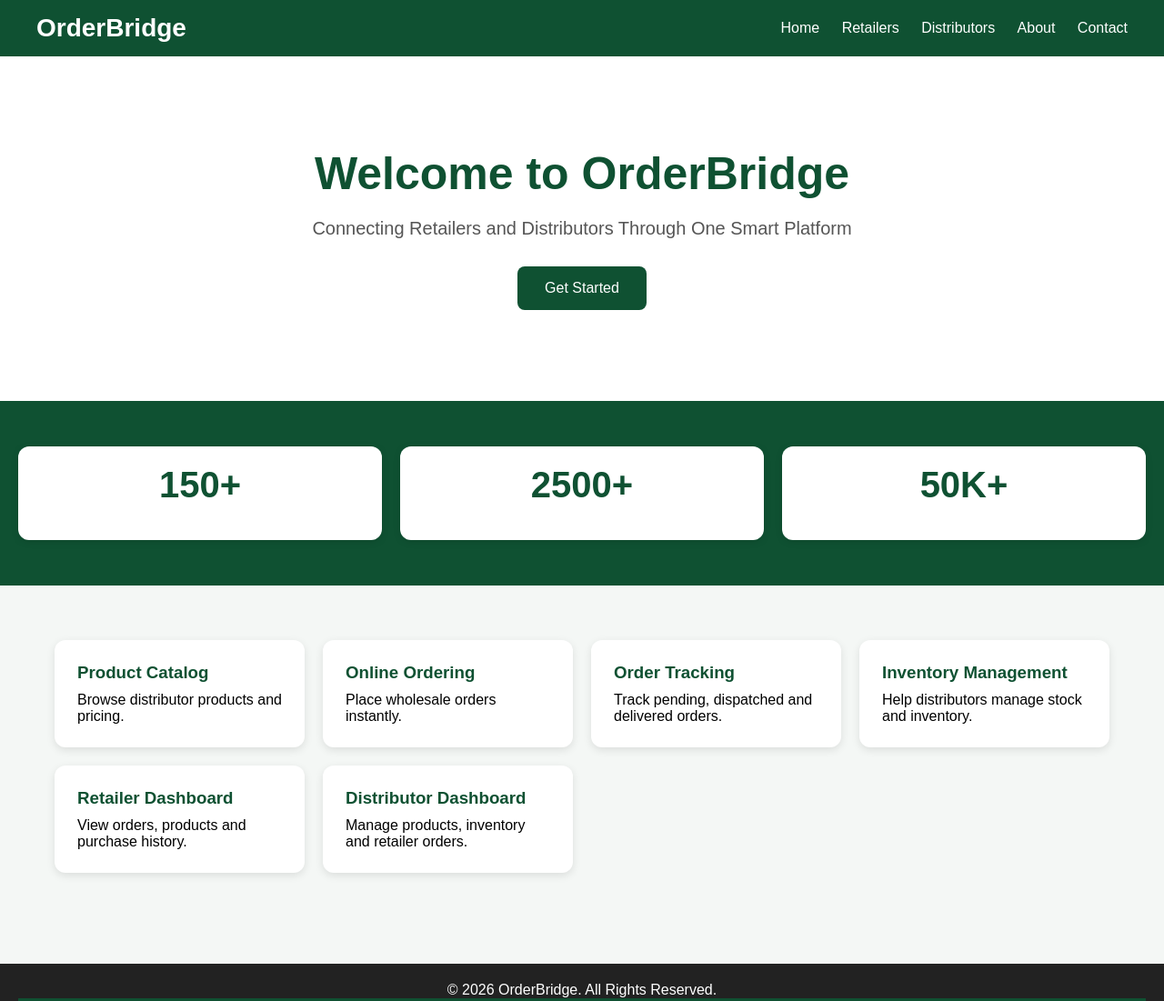
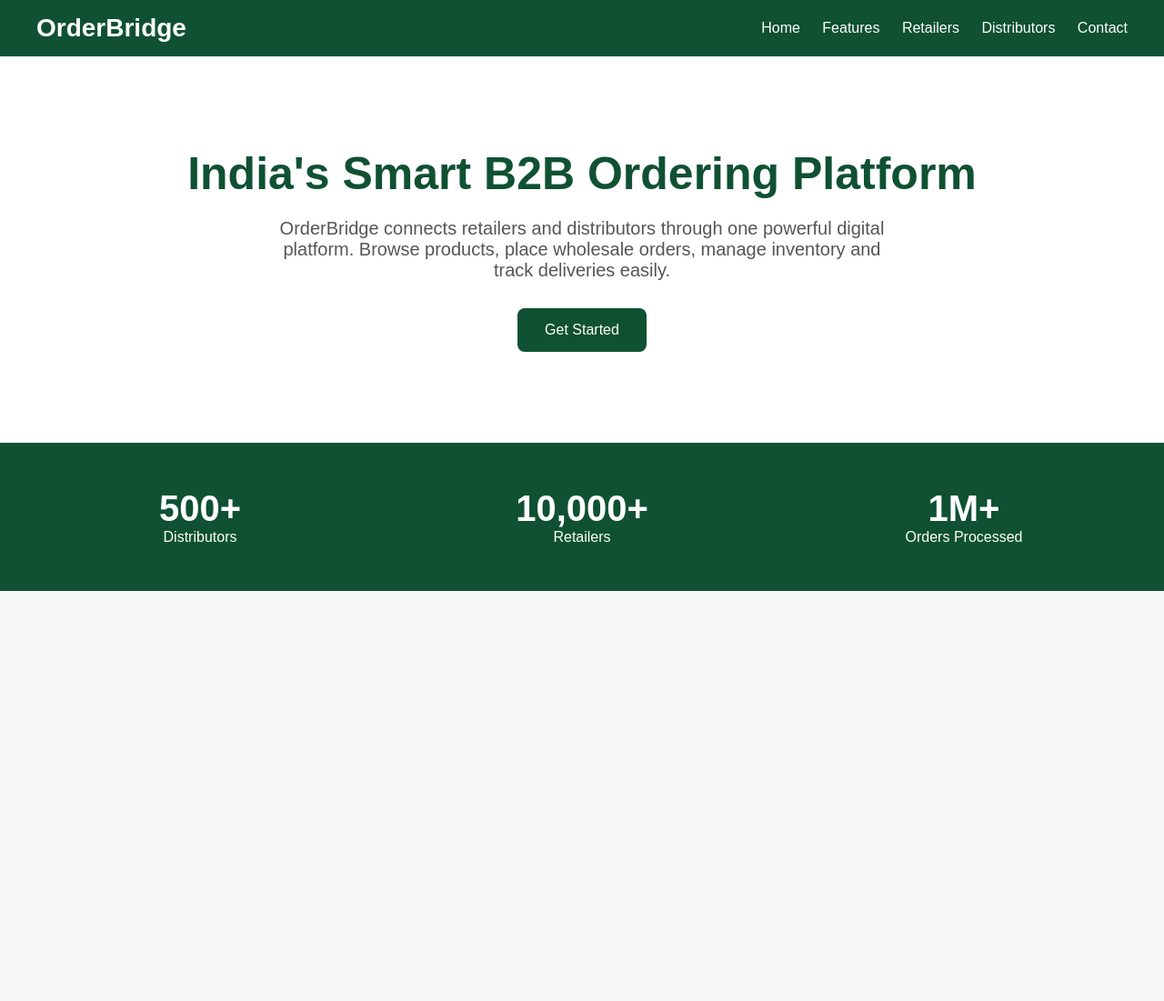
Before and after one commit to anup132013/orderbridge, a plain HTML site: page index.html in a window 1280 px wide. Shown: the top 1101 px of the page at 91% size. After the commit the page ends 800 px from the top, so only its background shows below. Drawn offline with Linux system fonts and the light colour scheme.

Commit message:
Refactor index.html for improved layout and styling
Updated the HTML structure and styles for the OrderBridge platform.

```diff
--- a/index.html
+++ b/index.html
@@ -1,230 +1,3 @@
-<!DOCTYPE html>
-<html lang="en">
-<head>
-<meta charset="UTF-8">
-<meta name="viewport" content="width=device-width, initial-scale=1.0">
-<title>OrderBridge</title>
-
-<style>
-*{
-margin:0;
-padding:0;
-box-sizing:border-box;
-font-family:Arial,sans-serif;
-}
-
-body{
-background:#f5f7f6;
-}
-
-header{
-background:#0f5132;
-color:white;
-padding:15px 30px;
-display:flex;
-justify-content:space-between;
-align-items:center;
-}
-
-.logo{
-font-size:28px;
-font-weight:bold;
-}
-
-nav a{
-color:white;
-text-decoration:none;
-margin-left:20px;
-}
-
-.hero{
-text-align:center;
-padding:80px 20px;
-background:white;
-}
-
-.hero h1{
-font-size:48px;
-color:#0f5132;
-}
-
-.hero p{
-margin-top:15px;
-font-size:20px;
-color:#555;
-}
-
-.btn{
-display:inline-block;
-margin-top:20px;
-padding:12px 25px;
-background:#0f5132;
-color:white;
-text-decoration:none;
-border-radius:8px;
-}
-
-.features{
-display:grid;
-grid-template-columns:repeat(auto-fit,minmax(250px,1fr));
-gap:20px;
-padding:50px;
-}
-
-.card{
-background:white;
-padding:25px;
-border-radius:12px;
-box-shadow:0 2px 8px rgba(0,0,0,.1);
-}
-
-.card h3{
-color:#0f5132;
-margin-bottom:10px;
-}
-
-.stats{
-display:grid;
-grid-template-columns:repeat(auto-fit,minmax(200px,1fr));
-gap:20px;
-padding:20px 50px;
-}
-
-.stat{
-background:white;
-padding:20px;
-text-align:center;
-border-radius:12px;
-box-shadow:0 2px 8px rgba(0,0,0,.1);
-}
-
-.stat h2{
-color:#0f5132;
-font-size:32px;
-}
-
-footer{
-background:#0f5132;
-color:white;
-text-align:center;
-padding:20px;
-margin-top:40px;
-}
-
-@media(max-width:768px){
-
-header{
-flex-direction:column;
-}
-
-nav{
-margin-top:10px;
-}
-
-.hero h1{
-font-size:32px;
-}
-}
-</style>
-</head>
-
-<body>
-
-<header>
-
-<div class="logo">OrderBridge</div>
-
-<nav>
-<a href="#">Home</a>
-<a href="#">Retailers</a>
-<a href="#">Distributors</a>
-<a href="#">About</a>
-<a href="#">Contact</a>
-</nav>
-
-</header>
-
-<section class="hero">
-
-<h1>Welcome to OrderBridge</h1>
-
-<p>
-Connecting Retailers and Distributors Through One Smart Platform
-</p>
-
-<a href="#" class="btn">Get Started</a>
-
-</section>
-
-<section class="stats">
-
-<div class="stat">
-<h2>150+</h2>
-<p>Distributors</p>
-</div>
-
-<div class="stat">
-<h2>2500+</h2>
-<p>Retailers</p>
-</div>
-
-<div class="stat">
-<h2>50K+</h2>
-<p>Orders Processed</p>
-</div>
-
-</section>
-
-<section class="features">
-
-<div class="card">
-<h3>Product Catalog</h3>
-<p>
-Browse distributor products and pricing.
-</p>
-</div>
-
-<div class="card">
-<h3>Online Ordering</h3>
-<p>
-Place wholesale orders instantly.
-</p>
-</div>
-
-<div class="card">
-<h3>Order Tracking</h3>
-<p>
-Track pending, dispatched and delivered orders.
-</p>
-</div>
-
-<div class="card">
-<h3>Inventory Management</h3>
-<p>
-Help distributors manage stock and inventory.
-</p>
-</div>
-
-<div class="card">
-<h3>Retailer Dashboard</h3>
-<p>
-View orders, products and purchase history.
-</p>
-</div>
-
-<div class="card">
-<h3>Distributor Dashboard</h3>
-<p>
-Manage products, inventory and retailer orders.
-</p>
-</div>
-
-</section>
-
-<footer>
-
-<p>
-© 2026 OrderBridge. All Rights Reserved.
 <!DOCTYPE html>
 <html lang="en">
 <head>
```
